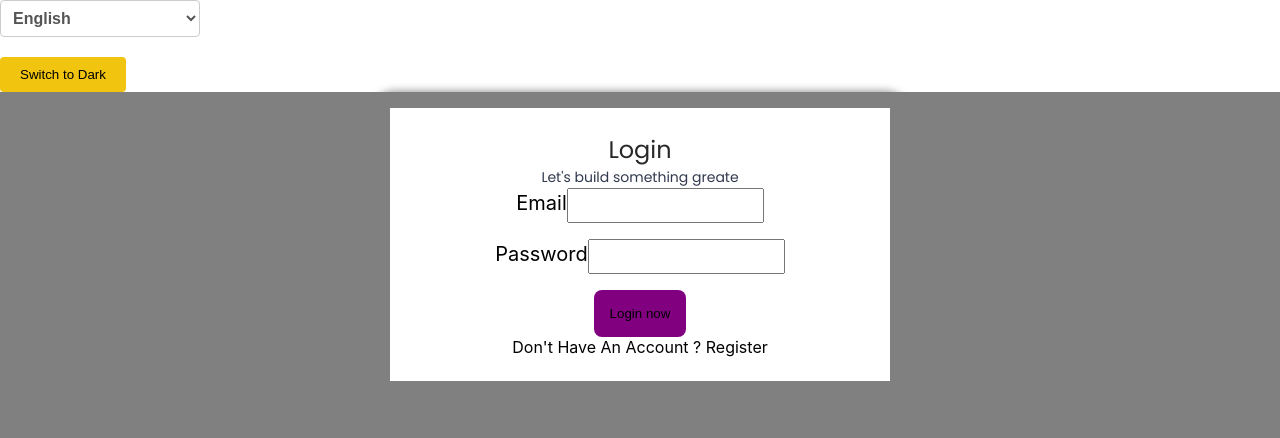
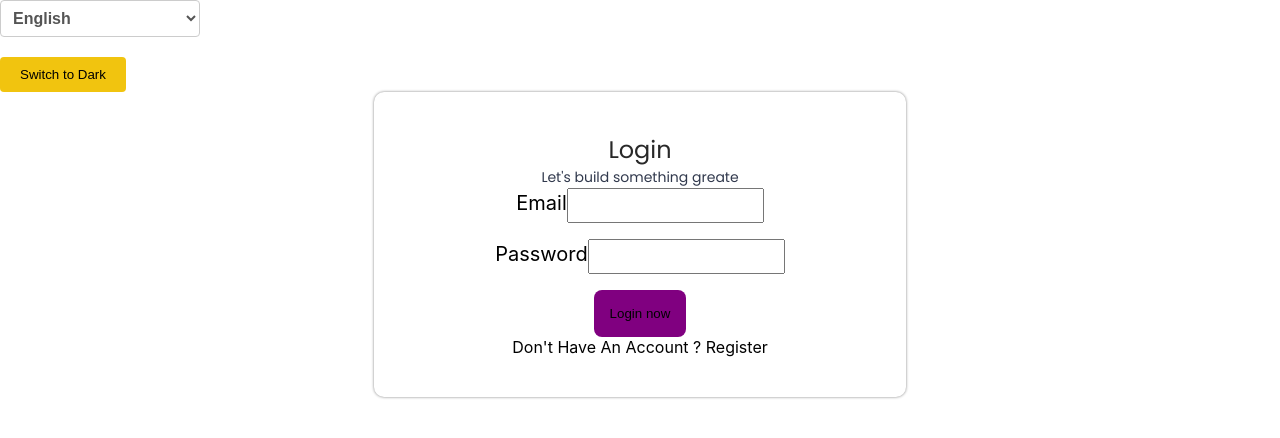
Before and after one commit to KelvinYou/e-commerce-web, a React (Create React App) app: page /login in a window 1280 px wide. Shown: the top 438 px of the page. Built offline with nearby package versions, Linux system fonts and the light colour scheme.

Commit message:
update progress

```diff
--- a/src/pages/auth/Login.tsx
+++ b/src/pages/auth/Login.tsx
@@ -12,7 +12,7 @@ const Login = () => {
 
   const styles = {
     content: {
-      backgroundColor: "grey",
+      backgroundColor: "",
       height: "100vh",
       display: 'flex',
       flexDirection: 'column' as const,
@@ -21,8 +21,8 @@ const Login = () => {
     formContainer: {
       width: "90vw",
       maxWidth: "500px",
-      borderRadius: "20px",
-      boxShadow: `0px 0px 10px ${theme.shadowColor}`,
+      borderRadius: "10px",
+      boxShadow: `0px 0px 3px ${theme.shadowColor}`,
       padding: appTheme.spacing.md,
     }
   }
```
